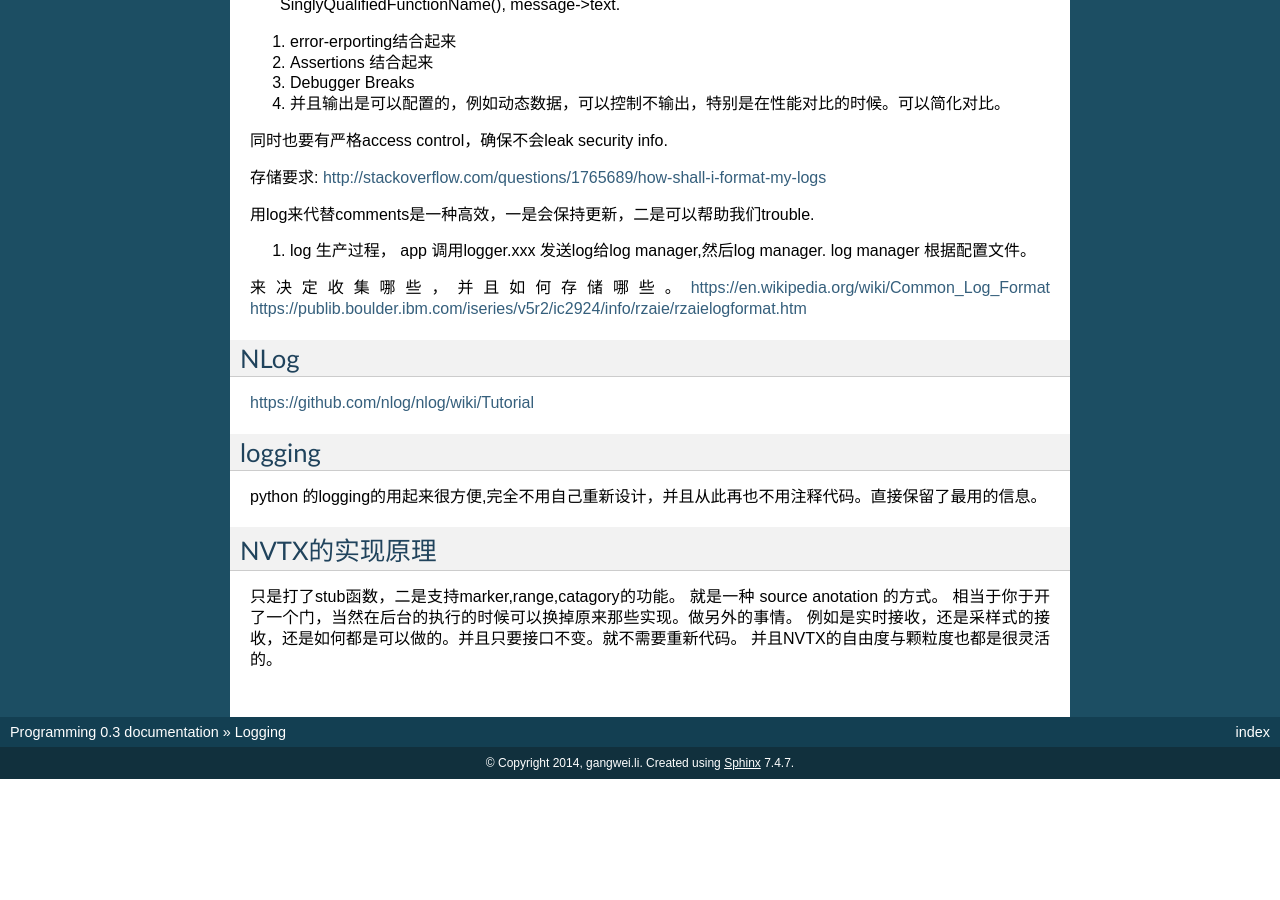
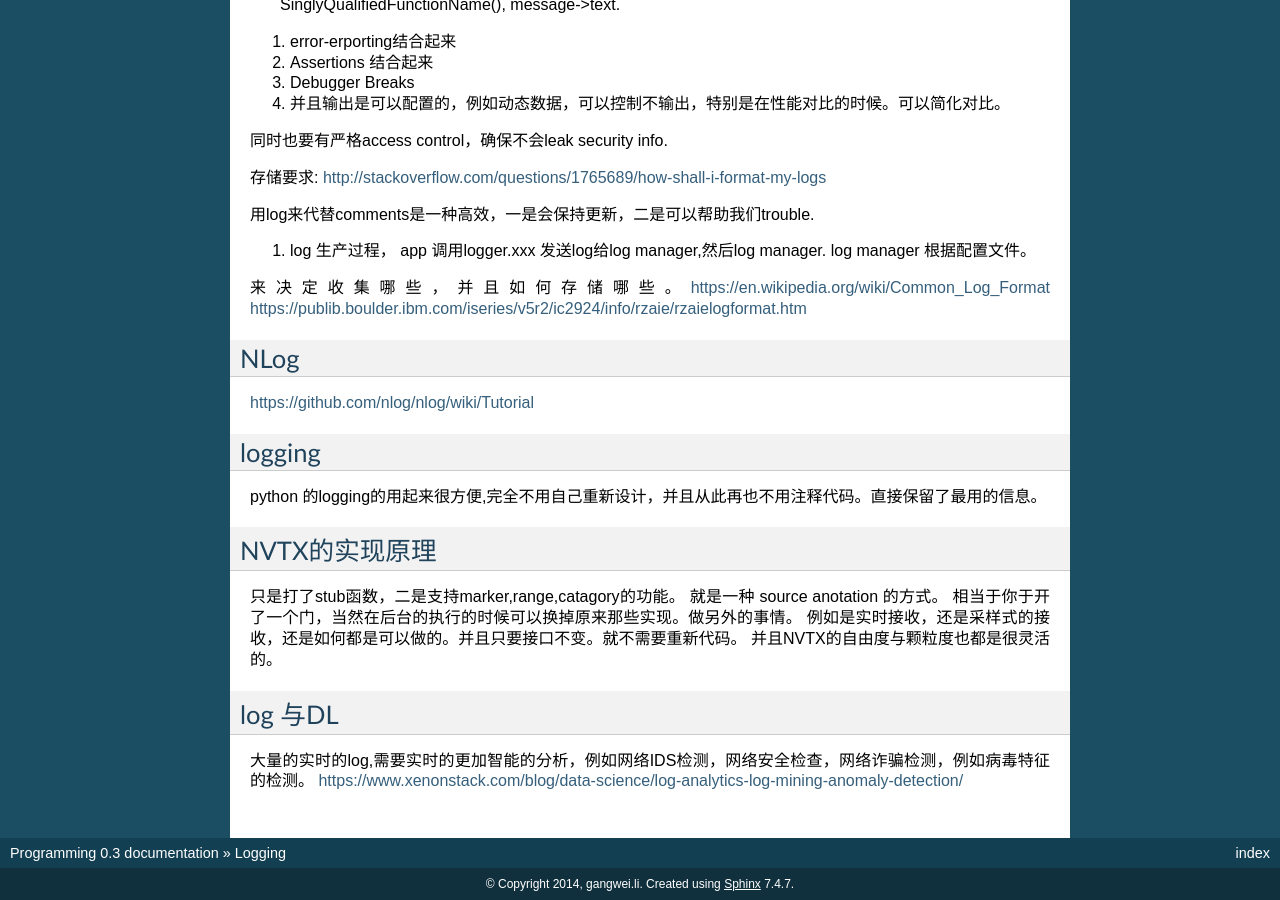
Before and after one commit to gwli/Programming, a Sphinx documentation site: the page built from source/content/Stage_2/logging.rst, in a window 1280 px wide and 900 px high, scrolled down 1727 px. Built offline with Sphinx 7.4.7, drawn with Linux system fonts in a browser that asks for light colours; before the commit the page ends 2506 px from its top, so only the background shows below that.

Commit message:
log 可以当做 数据源

```diff
--- a/source/content/Stage_2/logging.rst
+++ b/source/content/Stage_2/logging.rst
@@ -141,3 +141,11 @@ NVTX的实现原理
 相当于你于开了一个门，当然在后台的执行的时候可以换掉原来那些实现。做另外的事情。
 例如是实时接收，还是采样式的接收，还是如何都是可以做的。并且只要接口不变。就不需要重新代码。
 并且NVTX的自由度与颗粒度也都是很灵活的。
+
+
+
+log 与DL
+========
+
+大量的实时的log,需要实时的更加智能的分析，例如网络IDS检测，网络安全检查，网络诈骗检测，例如病毒特征的检测。
+https://www.xenonstack.com/blog/data-science/log-analytics-log-mining-anomaly-detection/
```
